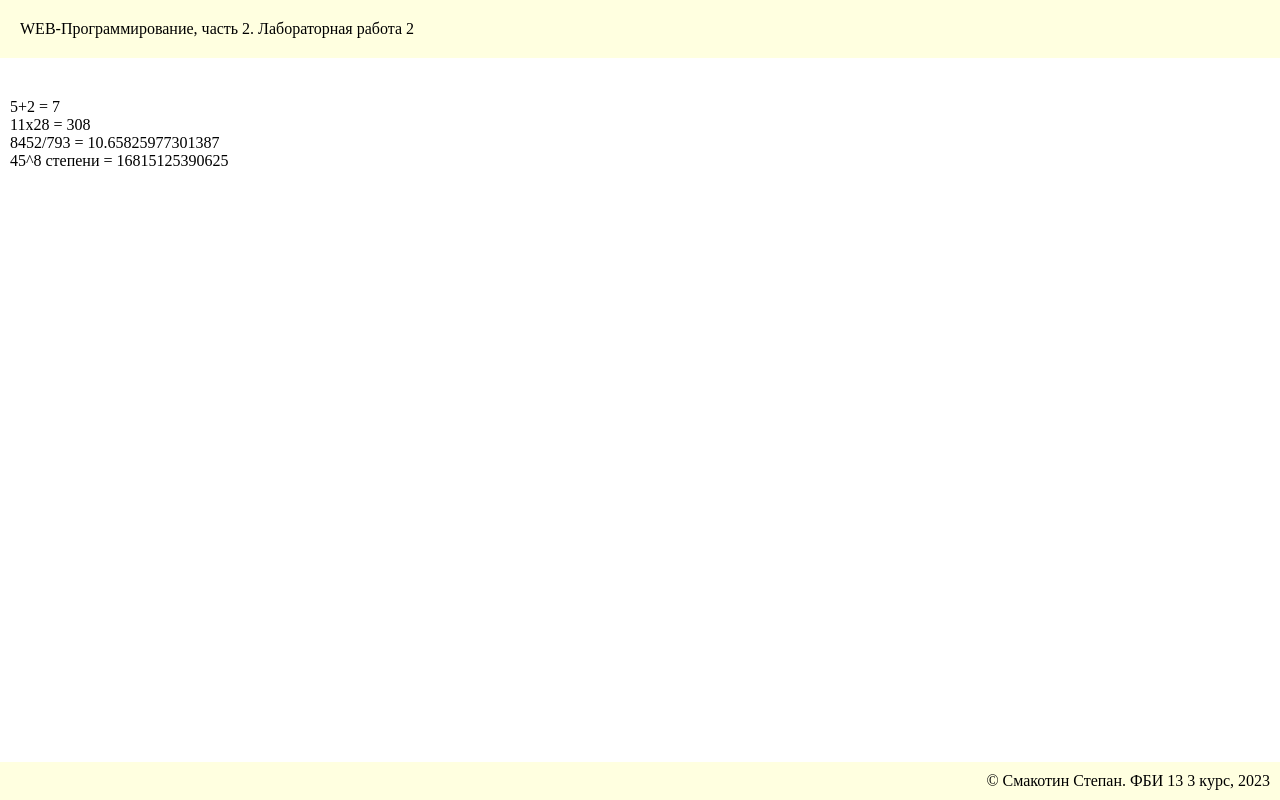
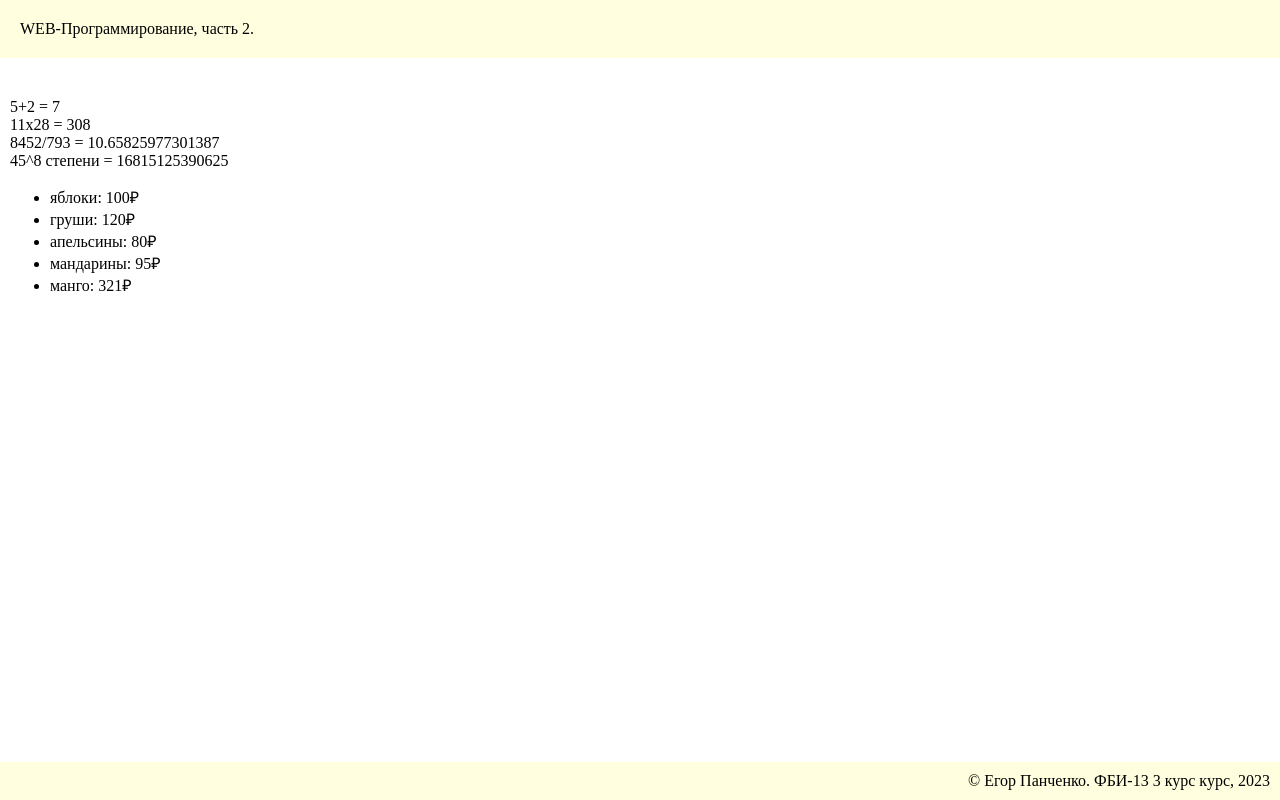
Before and after one commit to sm4kotins/web-programming-labs-2, a Flask app: page /lab2/example in a window 1280 px wide. Run offline with Flask 3, Linux system fonts and the light colour scheme.

Commit message:
Цикл в шаблоне

```diff
--- a/app.py
+++ b/app.py
@@ -123,8 +123,12 @@
 
 @app.route('/lab2/example')
 def example ():
-    name = 'Смакотин Степан'
-    nomer_labi='2'
-    group='ФБИ 13'
-    course='3'
-    return render_template('example.html', name=name, nomer_labi=nomer_labi, group=group, course=course)
+    name, number, group, course = 'Егор Панченко', 2, 'ФБИ-13', '3 курс'
+    fruits = [
+        {'name': 'яблоки', 'price': 100},
+        {'name': 'груши', 'price': 120},
+        {'name': 'апельсины', 'price': 80},
+        {'name': 'мандарины', 'price': 95},
+        {'name': 'манго', 'price': 321},
+    ]
+    return render_template('example.html', name=name, number=number, group=group, course=course, fruits=fruits)
--- a/templates/example.html
+++ b/templates/example.html
@@ -23,6 +23,11 @@
         11x28 = {{11*28}} <br>
         8452/793 = {{8452/793}} <br>
         45^8 степени = {{45**8}}
+        <ul>
+            {% for f in fruits %}
+            <li>{{f.name}}: {{f.price}}&#x20bd;</li>
+            {% endfor %}
+        </ul>
 
     </main>
 
```
